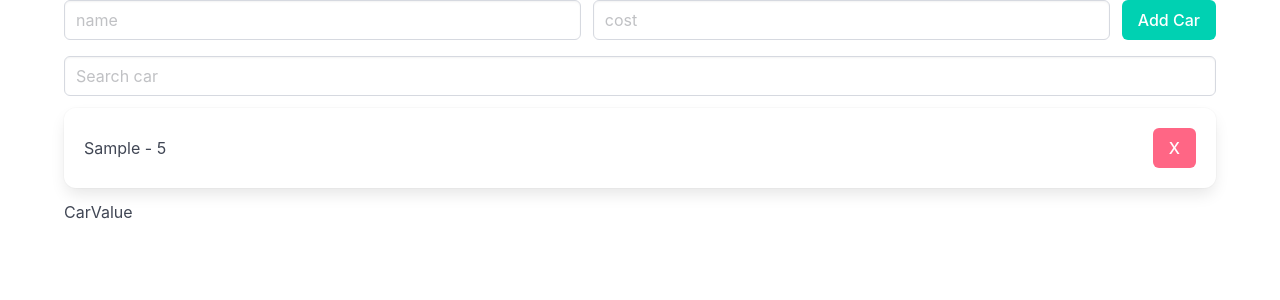
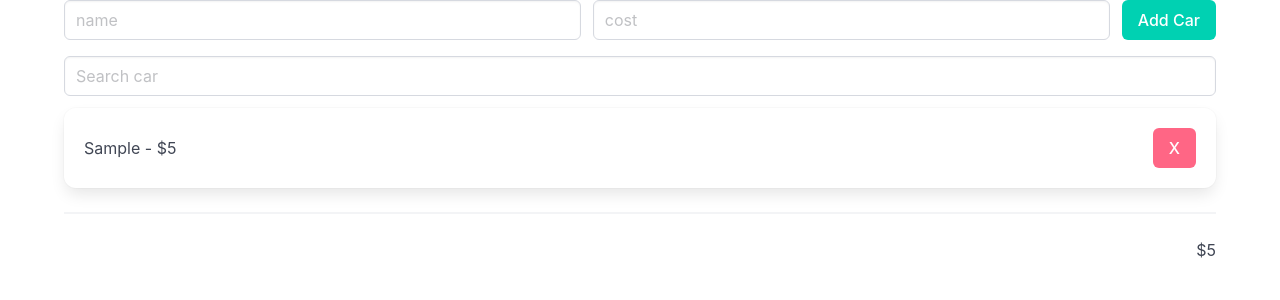
Before and after one commit to jerrychiu0863/redux-tookit-learning, a React (Vite) app: page / in a window 1280 px wide. Both pictures are taken after typing "Sample", "5" into the empty fields and a click on the button "Add Car". Shown: the top 300 px of the page. Built offline with nearby package versions, Linux system fonts and the light colour scheme.

Commit message:
implement search functionality

```diff
--- a/src/App.tsx
+++ b/src/App.tsx
@@ -6,9 +6,9 @@ import CarValue from "./components/CarValue";
 import 'bulma/css/bulma.min.css';
 
 export default function App() {
-  // const state = useAppSelector((state) => state.cars)
+  const state = useAppSelector((state) => state.cars)
 
-
+  console.log(state)
   return (
     <div className="container">
       <CarForm />
--- a/src/components/CarForm.tsx
+++ b/src/components/CarForm.tsx
@@ -1,7 +1,5 @@
 import { useAppDispatch, useAppSelector } from "../hooks"
 import { changeName, changeCost, addCar } from "../store"
-import { resetForm } from "../store/actions"
-
 
 export default function CarForm() {
   const { name, cost } = useAppSelector(state => state.form)
@@ -20,7 +18,6 @@ export default function CarForm() {
     e.preventDefault()
     const car = { name, cost }
     dispatch(addCar(car))
-    dispatch(resetForm())
   }
 
   return (
--- a/src/components/CarList.tsx
+++ b/src/components/CarList.tsx
@@ -1,25 +1,40 @@
-import { useAppSelector } from "../hooks"
+import { useAppSelector, useAppDispatch } from "../hooks";
+import { removeCar } from "../store";
+import type { Car } from "../store/slices/carsSlice";
 
 export default function CarList() {
-  const { data } = useAppSelector(state => state.cars)
-  console.log(data)
+  const cars = useAppSelector(({ cars: { searchTerm, data } }) => {
+    return data.filter(car => car.name.toLowerCase().includes(searchTerm.toLowerCase()));
+  });
+  const dispatch = useAppDispatch()
 
-  const renderCarList = data.map(d => {
-    return (<li key={d.id} className="mb-3">
-      <div className="box">
-        <div className="is-flex is-flex-wrap-wrap is-justify-content-space-between is-align-content-center">
-          <div className="is-align-self-center">{d.name} - {d.cost}</div>
-          <button className="button is-danger has-text-white">X</button>
+  const handleCarRemove = (car: Car) => {
+    dispatch(removeCar(car.id))
+  }
+
+  const renderCarList = () => {
+    // const filteredData = searchTerm ? data.filter(car => car.name.toLowerCase().includes(searchTerm.toLocaleLowerCase())) : data
+
+    return cars.map(car =>
+    (
+      <li key={car.id} className="mb-3">
+        <div className="box">
+          <div className="is-flex is-flex-wrap-wrap is-justify-content-space-between is-align-content-center">
+            <div className="is-align-self-center">{car.name} - ${car.cost}</div>
+            <button className="button is-danger has-text-white" onClick={() => handleCarRemove(car)}>X</button>
+          </div>
         </div>
-      </div>
-    </li>)
-  })
+      </li>
+    )
+    )
 
+  }
   return (
     <div className="mt-3">
       <ul>
-        {renderCarList}
+        {renderCarList()}
       </ul>
+      <hr />
     </div>
   )
 }
--- a/src/components/CarSearch.tsx
+++ b/src/components/CarSearch.tsx
@@ -1,8 +1,16 @@
+import { useAppDispatch } from "../hooks";
+import { changeSearchTerm } from "../store";
+
 export default function CarSearch() {
+  const dispatch = useAppDispatch()
+
+  const handleSearchChange = (e: React.ChangeEvent<HTMLInputElement>) => {
+    dispatch(changeSearchTerm(e.target.value))
+  }
+
   return (
     <div>
-
-      <input className="input" type="text" placeholder="Search car" />
+      <input className="input" type="text" placeholder="Search car" onChange={handleSearchChange} />
     </div>
   )
 }
--- a/src/components/CarValue.tsx
+++ b/src/components/CarValue.tsx
@@ -1,5 +1,21 @@
+import { useAppSelector } from "../hooks";
+
 export default function CarValue() {
+  const { data, searchTerm } = useAppSelector(state => state.cars);
+
+  const calculateTotal = () => {
+    // Assuming `data` is an array of car objects with a `value` property
+    if (!data || !Array.isArray(data)) {
+      return 0;
+    }
+    const filteredData = searchTerm ? data.filter(car => car.name.toLowerCase().includes(searchTerm.toLowerCase())) : data
+    const values = filteredData.map(d => d.cost);
+    // Provide initial value for the empty array
+    return values.reduce((total, value) => total + value, 0);
+
+  }
+
   return (
-    <div>CarValue</div>
+    <div className="has-text-right">${calculateTotal()}</div>
   )
 }
--- a/src/store/slices/carsSlice.tsx
+++ b/src/store/slices/carsSlice.tsx
@@ -1,13 +1,13 @@
 import { createSlice, nanoid } from "@reduxjs/toolkit";
 import type { PayloadAction } from "@reduxjs/toolkit";
 
-export type Data = {
+export type Car = {
   name: string;
   cost: number;
   id: string;
 }
 
-const initialState: { searchTerm: string; data: Data[] } = { searchTerm: '', data: [] }
+const initialState: { searchTerm: string; data: Car[] } = { searchTerm: '', data: [] }
 
 const carsSlice = createSlice({
   name: 'cars',
@@ -26,7 +26,7 @@ const carsSlice = createSlice({
     removeCar(state, action: PayloadAction<string>) {
       // const index = state.cars.findIndex(car => car.id === action.payload)
       // state.cars.splice(index, 1)
-      const updatedCars = state.data.filter(d => d.id !== action.payload)
+      const updatedCars = state.data.filter(car => car.id !== action.payload)
       state.data = updatedCars;
     }
   }
--- a/src/store/slices/formSlice.tsx
+++ b/src/store/slices/formSlice.tsx
@@ -1,6 +1,6 @@
 import { createSlice } from "@reduxjs/toolkit";
 import type { PayloadAction } from "@reduxjs/toolkit";
-import { resetForm } from '../actions'
+import { addCar } from "./carsSlice";
 
 const formSlice = createSlice({
   name: 'form',
@@ -14,12 +14,13 @@ const formSlice = createSlice({
     }
   },
   extraReducers(builder) {
-    builder.addCase(resetForm, (state) => {
+    builder.addCase(addCar, (state) => {
       state.name = '';
       state.cost = 0;
     })
   }
 })
 
+
 export const formReducer = formSlice.reducer
 export const { changeName, changeCost } = formSlice.actions
```
